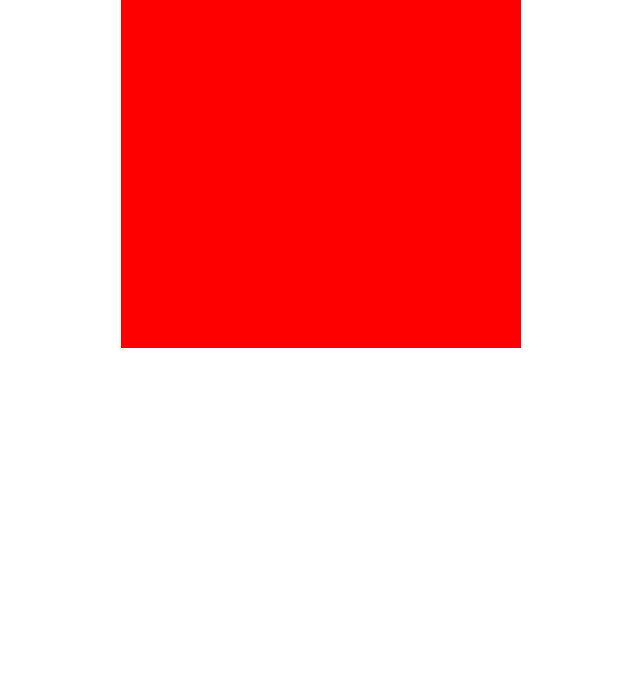
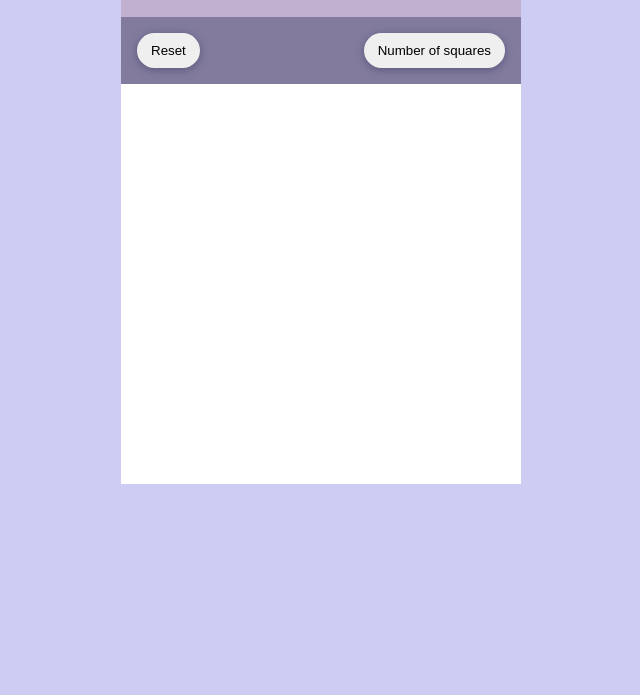
Before and after one commit to nainghtweaung/etch-a-sketch, a plain HTML site: page index.html in a window 1280 px wide. Shown: the part 105-800 px from the top of the page, without its empty margins (319-959 px from the left). Drawn offline with Linux system fonts and the light colour scheme.

Commit message:
Add overall styles

```diff
--- a/index.html
+++ b/index.html
@@ -9,6 +9,7 @@
   </head>
   <body>
     <div class="main_wrapper">
+      <h1>Etch a sketch</h1>
       <div class="actions">
         <button class="reset">Reset</button>
         <button class="enter_size">Number of squares</button>
--- a/script.js
+++ b/script.js
@@ -1,34 +1,24 @@
 const mainWrapper = document.querySelector(".main_wrapper");
 const gridContainer = document.querySelector(".grid_container");
 
-let gridPerSize = 2;
-let gridCount;
-let gridTotalCount = gridPerSize ** 2;
+let gridPerSize = 64;
 
 function initializeGrid() {
-  resetGrid();
-  gridCount = gridPerSize ** 2;
-  console.log("grid count", gridCount);
-  const gridCountDifference =
-    gridTotalCount === gridCount
-      ? gridPerSize ** 2
-      : gridCount - gridTotalCount;
-  // while (gridContainer.firstChild) {
-  //   gridContainer.removeChild(gridContainer.firstChild);
-  // }
-  for (let i = 0; i < gridCountDifference; i++) {
+  while (gridContainer.firstChild) {
+    gridContainer.removeChild(gridContainer.firstChild);
+  }
+  const gridParent = document.createElement("div");
+  for (let i = 0; i < gridPerSize ** 2; i++) {
     // Create a grid and size
     const grid = document.createElement("div");
-    gridContainer.style.setProperty(
-      "--grid-size",
-      gridContainer.parentElement.clientHeight / gridPerSize + "px"
-    );
+    gridParent.style.setProperty("--grid-size", `${400 / gridPerSize}px`);
     grid.classList.add("grid_child");
-    gridContainer.appendChild(grid);
+    gridParent.classList.add("grid_parent");
+    gridParent.appendChild(grid);
   }
+  gridContainer.appendChild(gridParent);
   const grids = gridContainer.querySelectorAll("div");
-  gridTotalCount = Array.from(grids).length;
-  console.log("grid total count", gridTotalCount);
+  console.log(grids);
 }
 initializeGrid();
 
--- a/styles.css
+++ b/styles.css
@@ -7,6 +7,7 @@
 body {
   margin: 0;
   padding: 0;
+  background-color: hsl(240deg 64% 88%);
 }
 
 .main_wrapper {
@@ -17,21 +18,34 @@ body {
   height: var(--size);
 }
 
+h1 {
+  text-align: center;
+  padding-top: 32px;
+}
+
 .actions {
   display: flex;
   justify-content: space-between;
-  background-color: blue;
+  background-color: hsl(240deg 17% 42% / 0.6);
   padding: 16px;
+  margin-top: 32px;
 }
 
-.grid_container {
+.actions > button {
+  padding: 8px 12px;
+  border-radius: 9999px;
+  border-color: transparent;
+  filter: drop-shadow(0px 2px 4px hsl(240deg 17% 42%));
+}
+
+.grid_parent {
   --grid-size: 16px;
   display: flex;
   flex-wrap: wrap;
 }
 
 .grid_child {
-  background-color: red;
+  background-color: white;
   flex: 0 0 var(--grid-size);
   height: var(--grid-size);
 }
```
